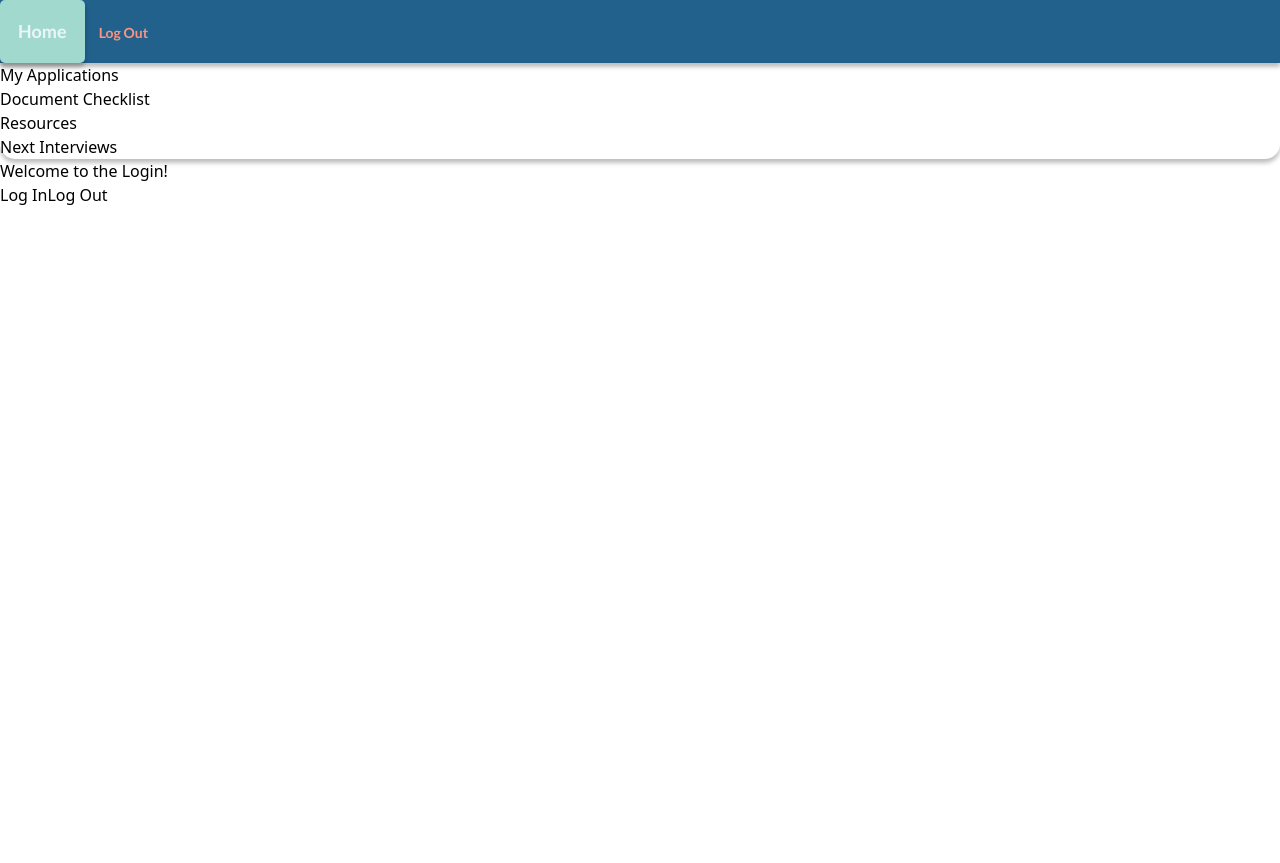
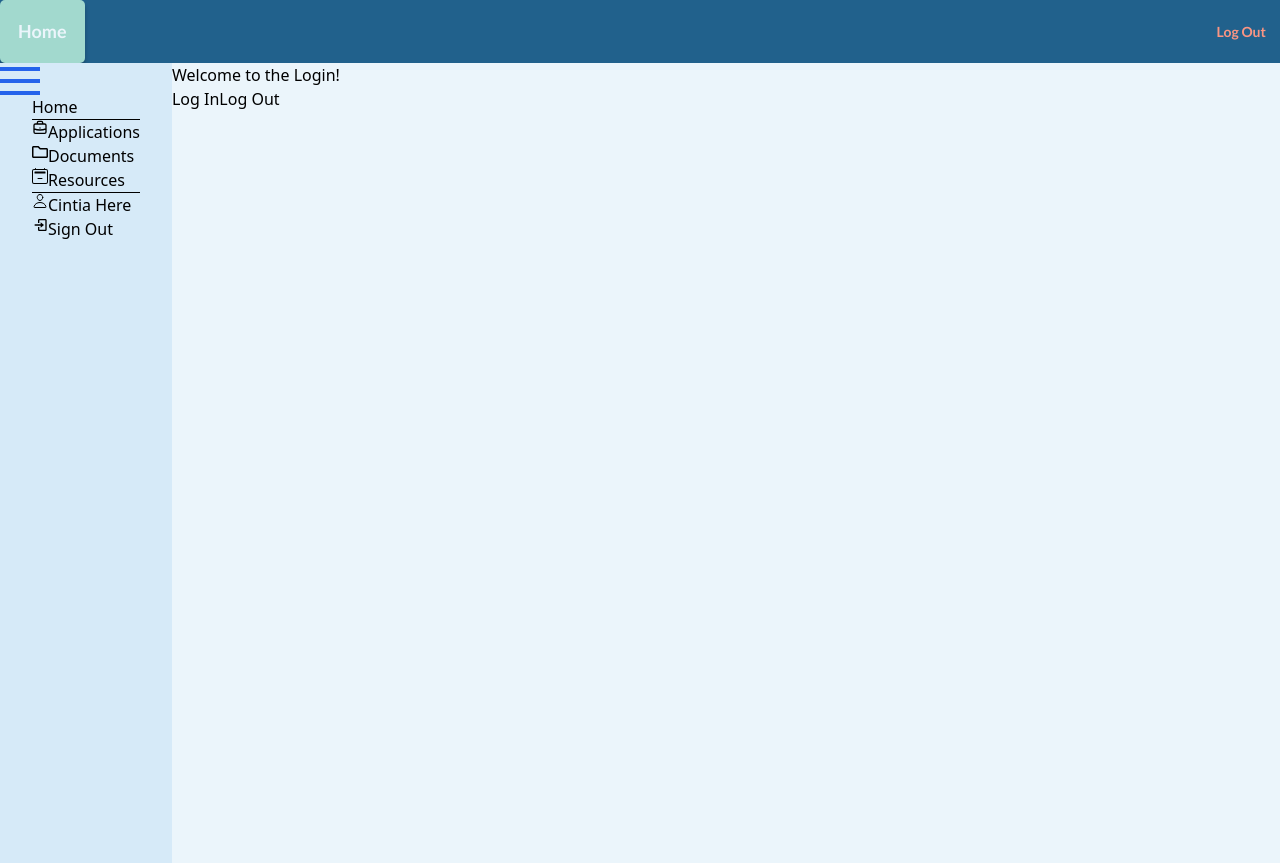
Before and after one commit to SchoolOfCode/final-project-repo-bossa-nova, a React (Create React App) app: page / in a window 1280 px wide. Before the commit the page ends 800 px from the top, so only its background shows below. Built offline with nearby package versions, Linux system fonts and the light colour scheme; a web font is replaced by a local one.

Commit message:
scroll behaviour working and most layout completed

```diff
--- a/src/Components/App/App.js
+++ b/src/Components/App/App.js
@@ -6,25 +6,13 @@ import Hero from "../Hero";
 // import "./App.css";
 
 function App() {
-  /*   const URL = process.env.REACT_APP_API_URL;
-  const [data, setData] = useState(null);
-
-  useEffect(() => {
-    async function fetchJobs() {
-      const response = await fetch(`${URL}/api/user/1`);
-      const data = await response.json();
-      setData(data);
-    }
-    fetchJobs();
-  }, [URL]);
-
-  console.log(data); */
-
   return (
-    <div className="App">
-      <Header />
-      <Sidebar />
-      <Hero />
+    <div className="">
+      <Header className="sticky"/>
+      <div className="flex h-screen overflow-hidden">
+        <Sidebar />
+        <Hero />
+      </div>
       {/* <Footer /> */}
     </div>
   );
--- a/src/Components/Hero/index.js
+++ b/src/Components/Hero/index.js
@@ -1,6 +1,6 @@
 import React from "react";
-import styles from "./Hero.module.css";
-import HeroContainer from "../LayoutComponents/HeroContainer";
+// import styles from "./Hero.module.css";
+// import HeroContainer from "../LayoutComponents/HeroContainer";
 import { Routes, Route } from "react-router-dom";
 import Login from "../../Pages/Login";
 import Home from "../../Pages/Home";
@@ -14,7 +14,7 @@ import Resources from "../../Pages/Resources";
 
 function Hero() {
   return (
-    <div className={styles.Hero}>
+    <div className="bg-blueWhite flex-grow overflow-y-scroll">
       <Routes>
         <Route path="/" element={<Login />} />
         <Route path="/home" element={<Home />} />
--- a/src/Components/LayoutComponents/Header/index.js
+++ b/src/Components/LayoutComponents/Header/index.js
@@ -5,10 +5,11 @@ import Button from "../../Button";
 
 function Header() {
   return (
-    <nav className="bg-mainBlue col-auto space-x-0 space-y-0 h-130 shadow-sm">
+    <nav className="bg-mainBlue flex justify-between">
       <Button btn="positiveButton" text={"Home"}></Button>
+      <Button btn="tableNegativeButton" text={"Log Out"}></Button>
 
-      <button className="tableNegativeButton">Log Out</button>
+      {/* <button className="tableNegativeButton">Log Out</button> */}
     </nav>
   );
 }
--- a/src/Components/LayoutComponents/Sidebar/index.js
+++ b/src/Components/LayoutComponents/Sidebar/index.js
@@ -1,17 +1,82 @@
-import React from "react";
-import styles from "./Sidebar.module.css";
+import React, { useState } from "react";
+import { HiOutlineBriefcase } from "react-icons/hi";
+import { FaRegFolder } from "react-icons/fa";
+import { BsCalendar2Minus } from "react-icons/bs";
+import { BiLogIn } from "react-icons/bi";
+import { IoPersonOutline } from "react-icons/io5";
+// import { GiHamburgerMenu } from "react-icons/gi";
+// import { ImCross } from "react-icons/im";
 
 function Sidebar() {
+  const [showSidebar, setShowSidebar] = useState(false);
+
   return (
-    <div className={styles.Sidebar}>
-      <ul className={styles.SidebarNav}>
-        <li className="applications">My Applications</li>
-        <li className="checklist">Document Checklist</li>
-        <li className="resources">Resources</li>
-        <li className="next-interviews">Next Interviews</li>
-      </ul>
+    <div className="bg-lightBlue">
+      {showSidebar ? (
+        <button
+          className="flex text-9xl text-mainBlue items-center cursor-pointer fixed left-10 top-6 z-50"
+          onClick={() => setShowSidebar(!showSidebar)}
+        >
+          x
+        </button>
+      ) : (
+        <svg
+          onClick={() => setShowSidebar(!showSidebar)}
+          className="fixed z-30 flex items-center cursor-pointer left-10 top-6"
+          fill="#2563EB"
+          viewBox="0 0 100 80"
+          width="40"
+          height="40"
+        >
+          <rect width="100" height="10"></rect>
+          <rect y="30" width="100" height="10"></rect>
+          <rect y="60" width="100" height="10"></rect>
+        </svg>
+      )}
+
+      <nav className="p-md">
+        <h2>Home</h2>
+        <hr />
+        <button className="flex">
+          <HiOutlineBriefcase />
+          Applications
+        </button>
+        <button className="flex">
+          <FaRegFolder />
+          Documents
+        </button>
+        <button className="flex">
+          <BsCalendar2Minus />
+          Resources
+        </button>
+        <hr />
+        <button className="flex">
+          <IoPersonOutline />
+          Cintia Here
+        </button>
+        <button className="flex">
+          <BiLogIn />
+          Sign Out
+        </button>
+        {/* Revisit this component because it has classNames from somewhere
+        <ul className="">
+          <li className="applications">My Applications</li>
+          <li className="checklist">Document Checklist</li>
+          <li className="resources">Resources</li>
+          <li className="next-interviews">Next Interviews</li>
+        </ul> */}
+      </nav>
     </div>
   );
 }
 
 export default Sidebar;
+
+{
+  /* <div
+  className={`top-[12vh] left-0 h-[80vh] w-[50vw] rounded-b-xl bg-blue-600 p-6 pl-10 text-blue-100 fixed ease-in-out duration-300 md:hidden
+        ${showSidebar ? "-translate-x-0 " : "-translate-x-full"}
+
+        `}
+> */
+}
```
